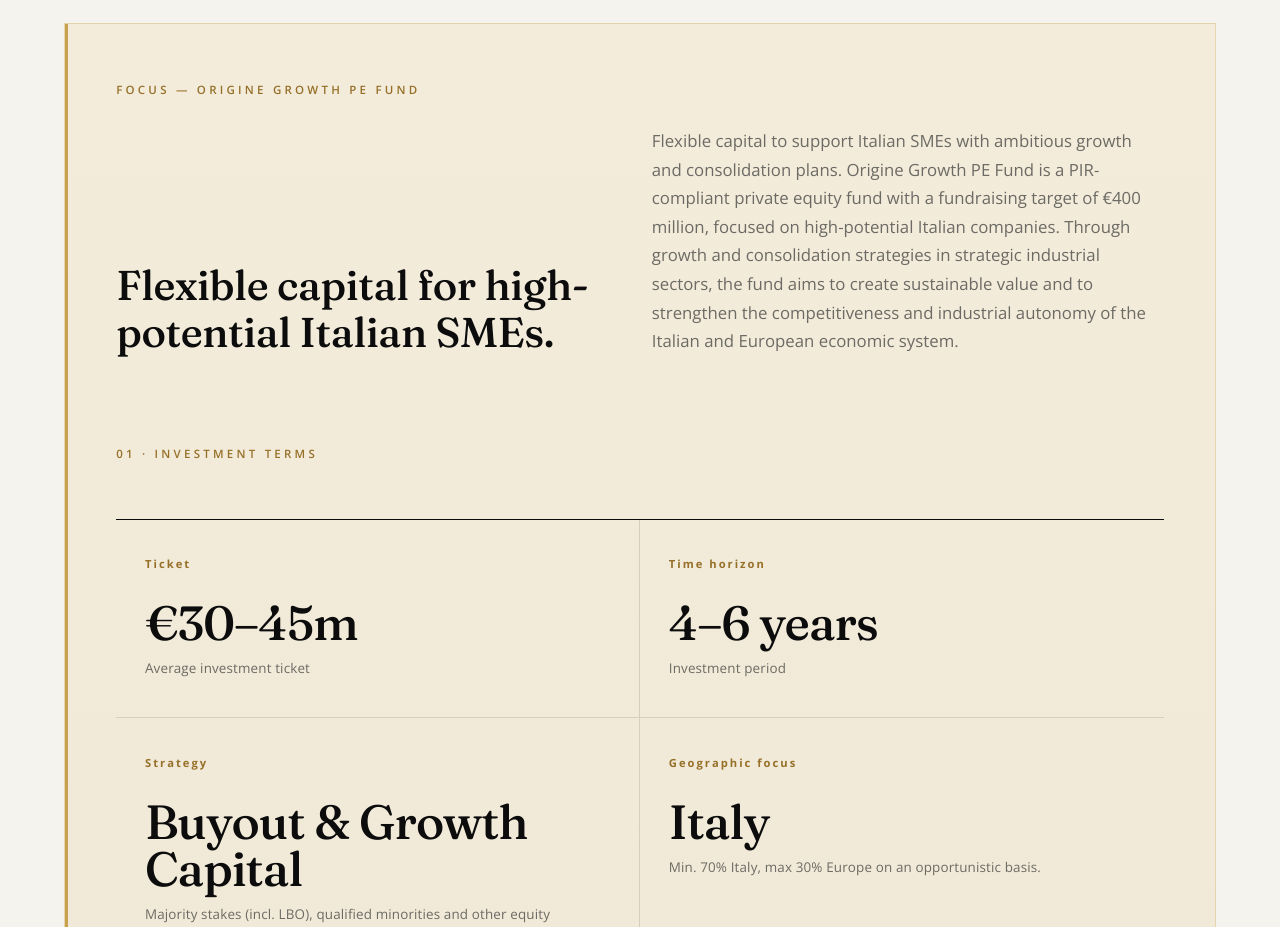
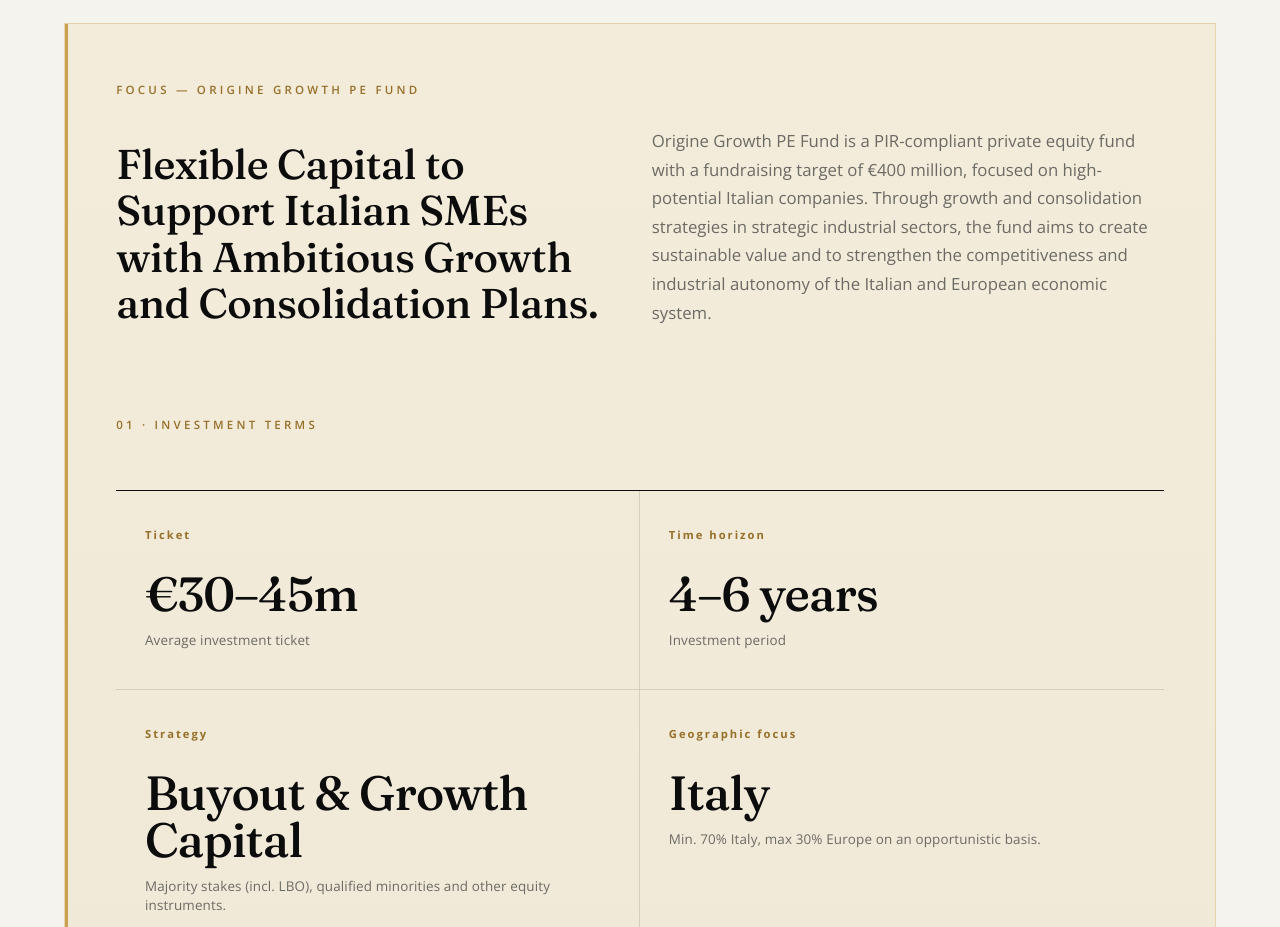
Before and after one commit to darscott98/originesgr, a Next.js app: page /en in a window 1280 px wide. Shown: the part 3800-4727 px from the top of the page. Built offline with nearby package versions, Linux system fonts and the light colour scheme.

Commit message:
fix: update focus title and body text for clarity and consistency in English and Italian messages

```diff
--- a/messages/en.json
+++ b/messages/en.json
@@ -85,8 +85,8 @@
       }
     ],
     "focusEyebrow": "Focus — Origine Growth PE Fund",
-    "focusTitle": "Flexible capital for high-potential Italian SMEs.",
-    "focusBody": "Flexible capital to support Italian SMEs with ambitious growth and consolidation plans. Origine Growth PE Fund is a PIR-compliant private equity fund with a fundraising target of €400 million, focused on high-potential Italian companies. Through growth and consolidation strategies in strategic industrial sectors, the fund aims to create sustainable value and to strengthen the competitiveness and industrial autonomy of the Italian and European economic system.",
+    "focusTitle": "Flexible Capital to Support Italian SMEs with Ambitious Growth and Consolidation Plans.",
+    "focusBody": "Origine Growth PE Fund is a PIR-compliant private equity fund with a fundraising target of €400 million, focused on high-potential Italian companies. Through growth and consolidation strategies in strategic industrial sectors, the fund aims to create sustainable value and to strengthen the competitiveness and industrial autonomy of the Italian and European economic system.",
     "sub1": "01 · Investment terms",
     "metrics": [
       { "ix": "Ticket", "v": "€30–45m", "l": "Average investment ticket" },
--- a/messages/it.json
+++ b/messages/it.json
@@ -85,8 +85,8 @@
       }
     ],
     "focusEyebrow": "Focus — Origine Growth PE Fund",
-    "focusTitle": "Capitale flessibile per le PMI italiane ad alto potenziale.",
-    "focusBody": "Capitale flessibile a supporto delle PMI italiane con ambiziosi piani di crescita e consolidamento. Origine Growth PE Fund è un fondo di private equity PIR-compliant con un target di raccolta di 400 milioni di euro, focalizzato su imprese italiane ad alto potenziale. Attraverso strategie di crescita e consolidamento in comparti industriali strategici, il fondo mira a creare valore sostenibile e a rafforzare la competitività e l'autonomia industriale del sistema economico italiano ed europeo.",
+    "focusTitle": "Capitale Flessibile a supporto delle PMI italiane con ambiziosi piani di crescita e consolidamento.",
+    "focusBody": "Origine Growth PE Fund è un fondo di private equity PIR-compliant con un target di raccolta di 400 milioni di euro, focalizzato su imprese italiane ad alto potenziale. Attraverso strategie di crescita e consolidamento in comparti industriali strategici, il fondo mira a creare valore sostenibile e a rafforzare la competitività e l'autonomia industriale del sistema economico italiano ed europeo.",
     "sub1": "01 · Termini d'investimento",
     "metrics": [
       { "ix": "Ticket", "v": "€30–45m", "l": "Ticket medio d'investimento" },
--- a/styles/globals.css
+++ b/styles/globals.css
@@ -36,7 +36,7 @@
 
 /* ---------- NAV ---------- */
 header{position:fixed;top:0;left:0;right:0;z-index:100;transition:background .5s var(--ease),border-color .5s var(--ease),backdrop-filter .5s;border-bottom:1px solid transparent}
-header.scrolled{background:rgba(245,243,238,.9);backdrop-filter:blur(16px) saturate(1.1);-webkit-backdrop-filter:blur(16px) saturate(1.1);border-bottom:1px solid var(--paper-line);box-shadow:0 12px 34px -26px rgba(12,12,13,.55)}
+header.scrolled{background:rgba(245,243,238,.9);-webkit-backdrop-filter:blur(16px) saturate(1.1);backdrop-filter:blur(16px) saturate(1.1);border-bottom:1px solid var(--paper-line);box-shadow:0 12px 34px -26px rgba(12,12,13,.55)}
 .nav{display:flex;align-items:center;justify-content:space-between;height:80px;transition:height .5s var(--ease)}
 header.scrolled .nav{height:68px}
 .brand{display:flex;align-items:center;gap:.6rem;font-family:'Fraunces';font-size:1.5rem;letter-spacing:.01em;font-weight:500}
```
